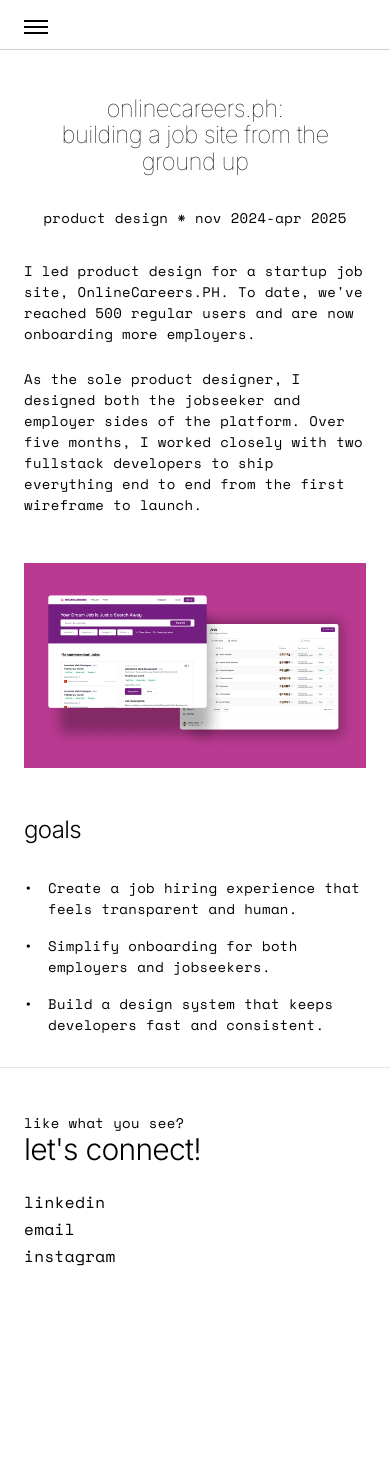
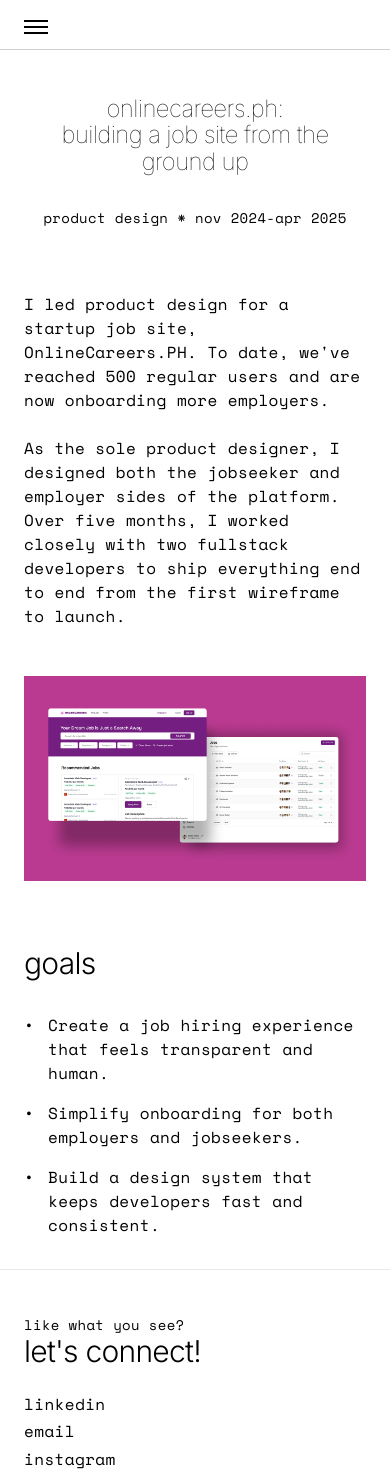
Before and after one commit to 0002F16/john-portfolio, a React (Vite) app in the folder john/: page /onlinecareers in a window 390 px wide. Shown: the top 1474 px of the page. Before the commit the page ends 1313 px from the top, so only its background shows below. Built offline with nearby package versions, Linux system fonts and the light colour scheme; a web font is replaced by a local one.

Commit message:
refactored text to follow DRY

```diff
--- a/john/src/OnlineCareers.css
+++ b/john/src/OnlineCareers.css
@@ -47,25 +47,6 @@
   margin: 0;
 }
 
-/* Project Body Text */
-.project-body {
-  text-align: left; /* modify this later */
-  max-width: 600px;
-  margin: 0 auto;
-}
-
-.text-body {
-  font-family: var(--font-text);
-  font-weight: var(--weight-medium);
-  font-size: var(--text-base);
-  line-height: var(--leading-normal);
-  letter-spacing: var(--tracking-wide);
-  margin: 0 0 1.5rem 0;
-}
-
-.text-body:last-child {
-  margin-bottom: 0;
-}
 
 /* Project Detail Image */
 .project-detail-image-container {
@@ -82,49 +63,6 @@
   margin: 0 auto;
 }
 
-/* Goals Section */
-.project-goals-section {
-  margin: 4rem auto 0;
-  text-align: left;
-  max-width: 600px;
-}
-
-.goals-title {
-  font-family: var(--font-heading);
-  font-weight: var(--weight-light);
-  font-size: clamp(var(--text-3xl), 3vw, var(--text-5xl));
-  line-height: var(--leading-snug);
-  letter-spacing: var(--tracking-tight);
-  margin: 0 0 2rem 0;
-}
-
-.goals-list {
-  font-family: var(--font-text);
-  font-weight: var(--weight-medium);
-  font-size: var(--text-base);
-  line-height: var(--leading-normal);
-  letter-spacing: var(--tracking-wide);
-  margin: 0;
-  padding-left: 0;
-  list-style: none;
-}
-
-.goals-list li {
-  margin-bottom: 1rem;
-  position: relative;
-  padding-left: 1.5rem;
-}
-
-.goals-list li:before {
-  content: "•";
-  position: absolute;
-  left: 0;
-  color: #000000;
-}
-
-.goals-list li:last-child {
-  margin-bottom: 0;
-}
 
 /* Responsive Design */
 @media (max-width: 768px) {
@@ -144,23 +82,7 @@
     font-size: var(--text-sm);
   }
 
-  .text-body {
-    font-size: var(--text-sm);
-  }
-
   .project-detail-image-container {
     margin: 3rem auto 0;
   }
-
-  .project-goals-section {
-    margin: 3rem auto 0;
-  }
-
-  .goals-title {
-    font-size: clamp(var(--text-2xl), 5vw, var(--text-4xl));
-  }
-
-  .goals-list {
-    font-size: var(--text-sm);
-  }
 }
--- a/john/src/OnlineCareers.jsx
+++ b/john/src/OnlineCareers.jsx
@@ -22,11 +22,11 @@
           </div>
 
           {/* Body Text */}
-          <div className="project-body">
-            <p className="text-body">
+          <div className="section-container">
+            <p className="body-text">
               I led product design for a startup job site, OnlineCareers.PH. To date, we've reached 500 regular users and are now onboarding more employers.
             </p>
-            <p className="text-body">
+            <p className="body-text">
               As the sole product designer, I designed both the jobseeker and employer sides of the platform. Over five months, I worked closely with two fullstack developers to ship everything end to end from the first wireframe to launch.
             </p>
           </div>
@@ -41,9 +41,9 @@
           </div>
 
           {/* Goals Section */}
-          <div className="project-goals-section">
-            <h3 className="goals-title">goals</h3>
-            <ul className="goals-list">
+          <div className="section-container">
+            <h3 className="section-heading">goals</h3>
+            <ul className="body-list">
               <li>Create a job hiring experience that feels transparent and human.</li>
               <li>Simplify onboarding for both employers and jobseekers.</li>
               <li>Build a design system that keeps developers fast and consistent.</li>
--- a/john/src/typography.css
+++ b/john/src/typography.css
@@ -246,6 +246,82 @@
   .text-small {
     font-size: var(--text-xs);
   }
+
+  .section-container {
+    margin: 3rem auto 0;
+  }
+
+  .section-heading {
+    font-size: clamp(var(--text-2xl), 5vw, var(--text-4xl));
+  }
+
+  .body-text {
+    font-size: var(--text-sm);
+  }
+
+  .body-list {
+    font-size: var(--text-sm);
+  }
+}
+
+/* Section Container - for content sections with consistent width/spacing */
+.section-container {
+  text-align: left;
+  max-width: 600px;
+  margin: 4rem auto 0;
+}
+
+/* Section Heading - for section titles */
+.section-heading {
+  font-family: var(--font-heading);
+  font-weight: var(--weight-light);
+  font-size: clamp(var(--text-3xl), 3vw, var(--text-5xl));
+  line-height: var(--leading-snug);
+  letter-spacing: var(--tracking-tight);
+  margin: 0 0 2rem 0;
+}
+
+/* Body Paragraph - for body text with proper spacing */
+.body-text {
+  font-family: var(--font-text);
+  font-weight: var(--weight-medium);
+  font-size: var(--text-base);
+  line-height: var(--leading-normal);
+  letter-spacing: var(--tracking-wide);
+  margin: 0 0 1.5rem 0;
+}
+
+.body-text:last-child {
+  margin-bottom: 0;
+}
+
+/* List Styles - for bulleted lists */
+.body-list {
+  font-family: var(--font-text);
+  font-weight: var(--weight-medium);
+  font-size: var(--text-base);
+  line-height: var(--leading-normal);
+  letter-spacing: var(--tracking-wide);
+  margin: 0;
+  padding-left: 0;
+  list-style: none;
+}
+
+.body-list li {
+  margin-bottom: 1rem;
+  position: relative;
+  padding-left: 1.5rem;
+}
+
+.body-list li:before {
+  content: "•";
+  position: absolute;
+  left: 0;
+  color: #000000;
+}
+
+.body-list li:last-child {
+  margin-bottom: 0;
 }
 
 /* Print Styles */
```
